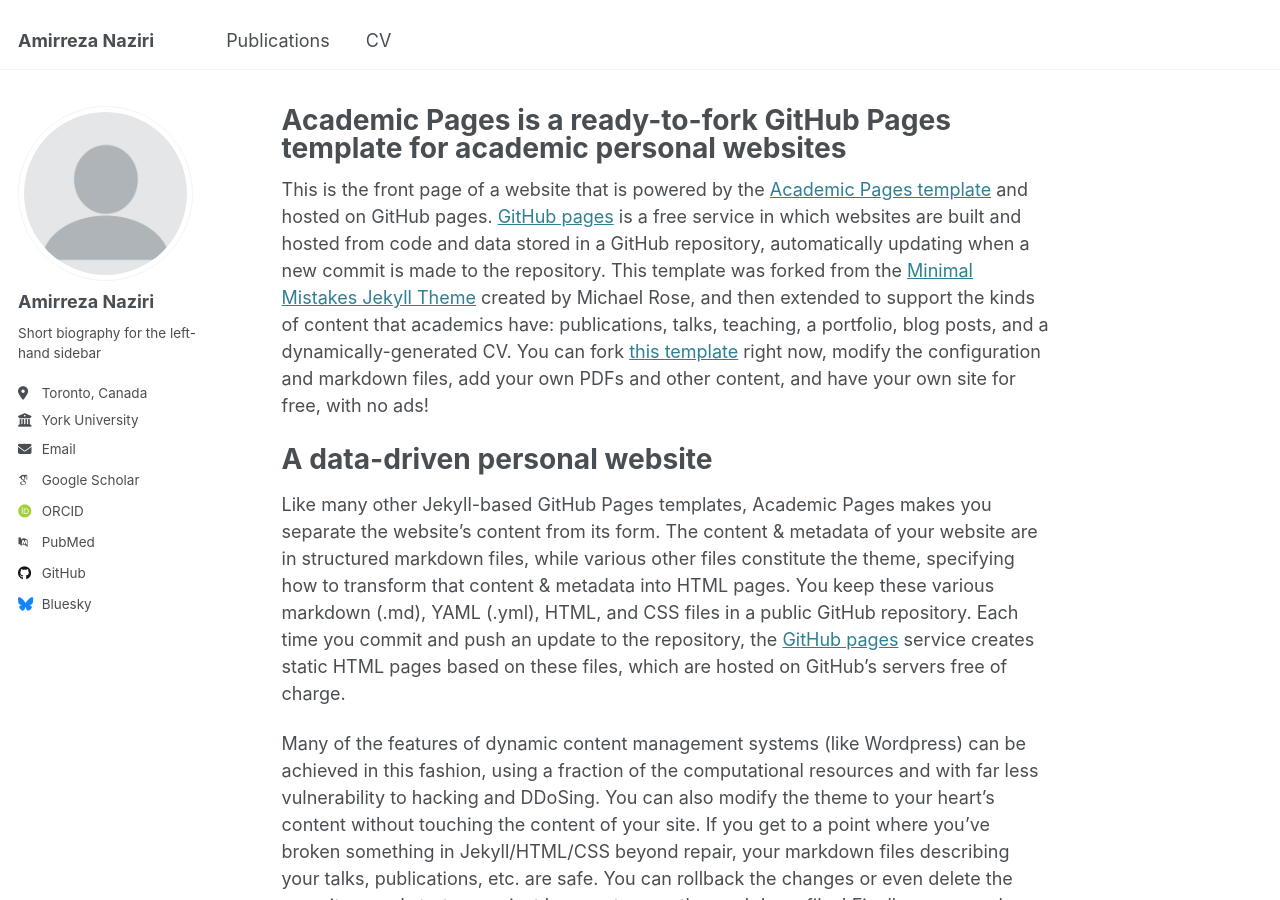
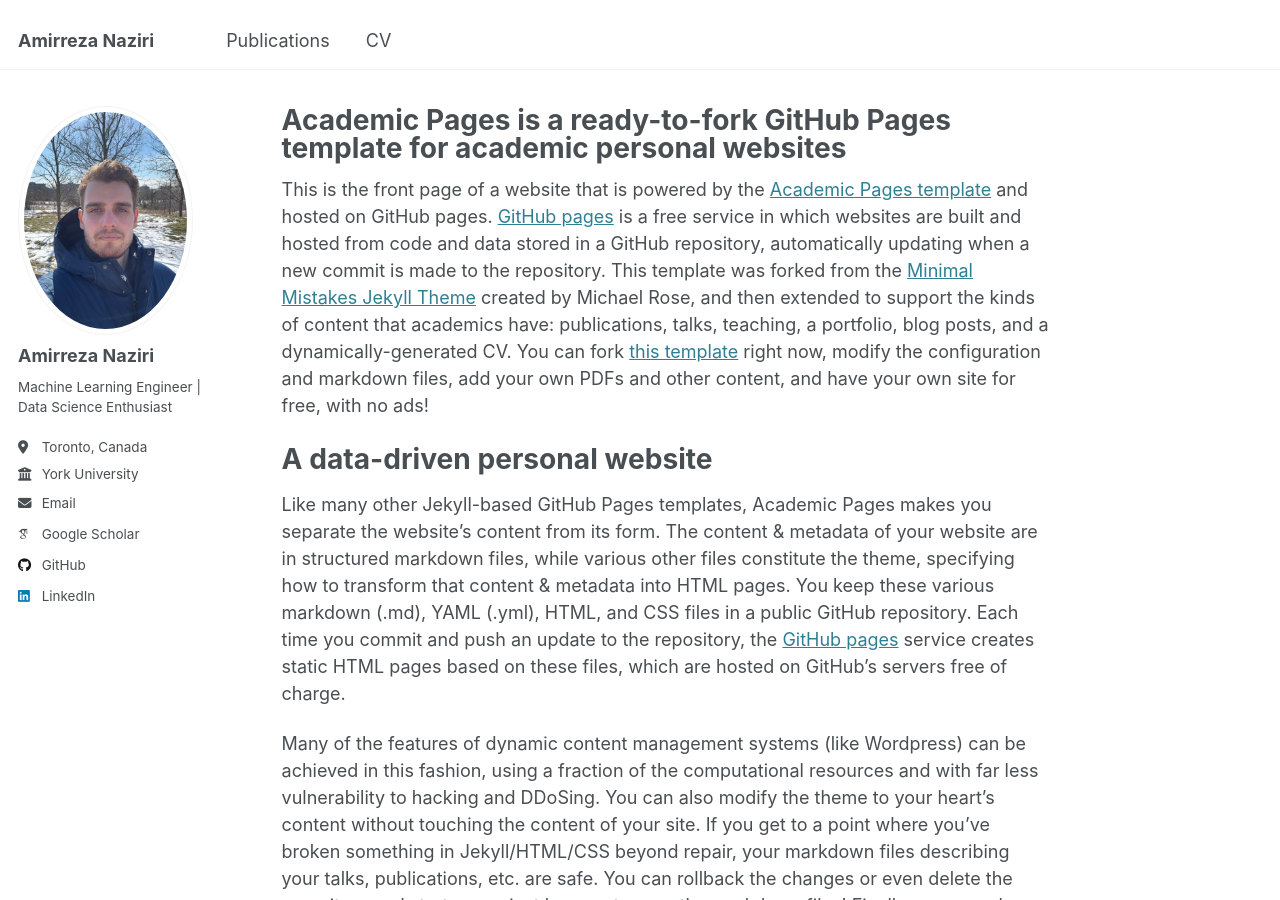
Before and after one commit to Amir79Naziri/amir79naziri.github.io, a Jekyll site: the page built from _pages/about.md, in a window 1280 px wide and 900 px high. Built offline with Jekyll 4.4.1, drawn with Linux system fonts in a browser that asks for light colours; some web fonts are replaced; part of the change alters nothing that is shown.

Commit message:
add picture

```diff
--- a/_config.yml
+++ b/_config.yml
@@ -22,10 +22,10 @@ repository               : "Amir79Naziri/amir79naziri.github.io/"
 #               Additional customization can be done by editing /_includes/author-profile.html
 author:
   # Biographic information
-  avatar           : "profile.png"
+  avatar           : "Amir_N.jpg"
   name             : "Amirreza Naziri"
   pronouns         : # example: "she/her"
-  bio              : "Short biography for the left-hand sidebar"
+  bio              : "Machine Learning Engineer | Data Science Enthusiast"
   location         : "Toronto, Canada"
   employer         : "York University"
   uri              : # URL
@@ -33,11 +33,11 @@ author:
 
   # Academic websites
   arxiv            : # URL - Update with the correct link to your profile
-  googlescholar    : "https://scholar.google.com/citations?user=PS_CX0AAAAAJ"
+  googlescholar    : "https://scholar.google.ca/citations?hl=en&pli=1&user=g1BlkzoAAAAJ"
   impactstory      : # URL
-  orcid            : "http://orcid.org/yourorcidurl"
+  orcid            : # URL
   semantic         : # URL
-  pubmed           : "https://www.ncbi.nlm.nih.gov/pubmed/?term=john+snow"
+  pubmed           : # URL
   researchgate     : # URL
   scopus           : # URL
 
@@ -50,7 +50,7 @@ author:
   stackoverflow    : # User number or user number and name (i.e., use "1" or "1/jeff-atwood")
 
   # Social media
-  bluesky          : "bsky.app" # Replace this with you Bluesky username
+  bluesky          : # Username # Replace this with you Bluesky username
   facebook         : # Username
   flickr           : # Username
   foursquare       : # Username
@@ -59,7 +59,7 @@ author:
   keybase          : # Username
   instagram        : # Username
   lastfm           : # Username
-  linkedin         : # Username
+  linkedin         : "https://www.linkedin.com/in/amirreza-naziri/"
   mastodon         : # URL
   medium           : # URL
   pinterest        : # Username
@@ -131,7 +131,7 @@ yandex_site_verification :
 
 # Social Sharing
 twitter:
-  username               : &twitter
+  username               :
 facebook:
   username               :
   app_id                 :
```
Also changed, not shown: images/Amir_N.jpg (added).
